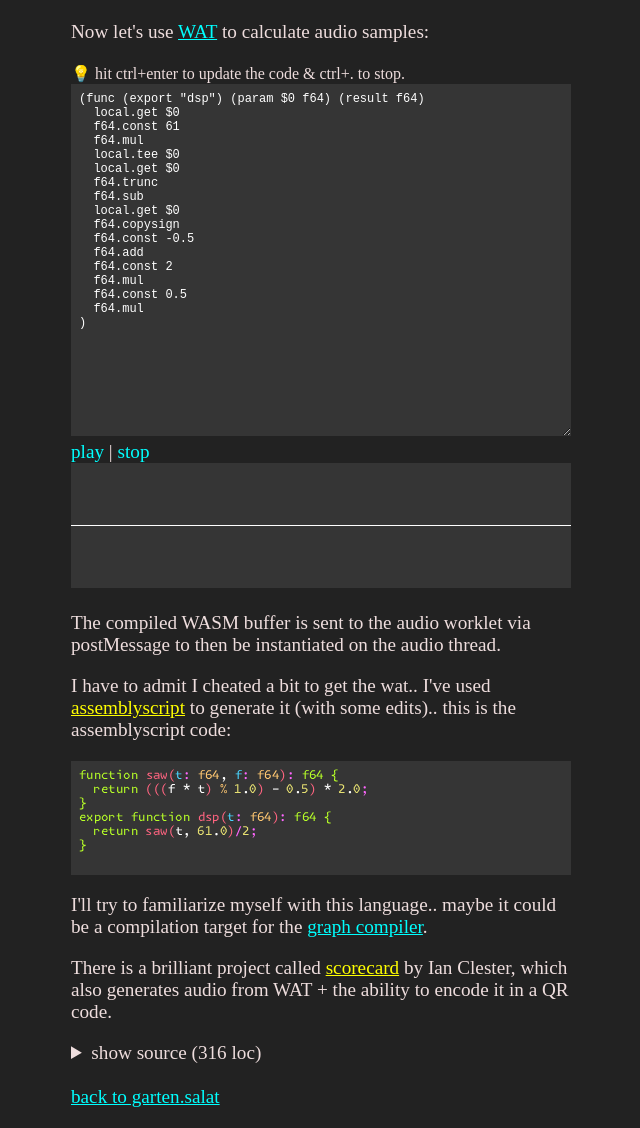
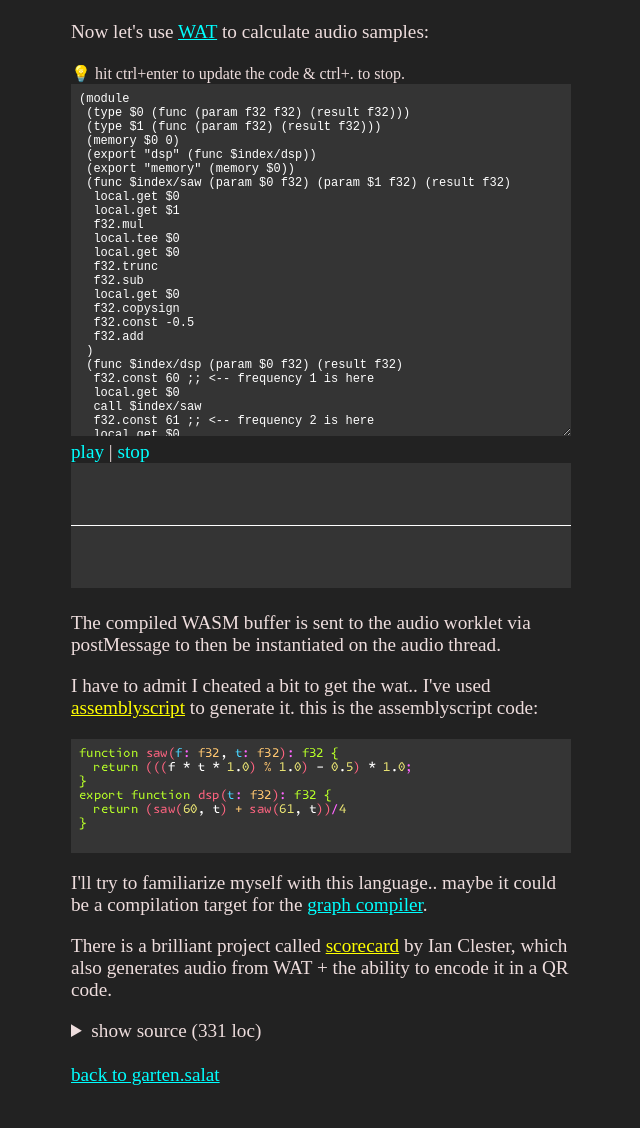
Before and after one commit to felixroos/gartensalat, a plain HTML site: page wasm/wasm-worklet.html in a window 1280 px wide. Shown: the part 81-1209 px from the top of the page, without its empty margins (319-959 px from the left). After the commit the page ends 1187 px from the top, so only its background shows below. Drawn offline with Linux system fonts and the light colour scheme.

Commit message:
edit example

```diff
--- a/wasm/wasm-worklet.html
+++ b/wasm/wasm-worklet.html
@@ -72,14 +72,14 @@
         style="color: yellow"
         >assemblyscript</a
       >
-      to generate it (with some edits).. this is the assemblyscript code:
+      to generate it. this is the assemblyscript code:
     </p>
     <pre>
-function saw(t: f64, f: f64): f64 {
-  return (((f * t) % 1.0) - 0.5) * 2.0;
+function saw(f: f32, t: f32): f32 {
+  return (((f * t * 1.0) % 1.0) - 0.5) * 1.0;
 }
-export function dsp(t: f64): f64 {
-  return saw(t, 61.0)/2;
+export function dsp(t: f32): f32 {
+  return (saw(60, t) + saw(61, t))/4
 }
     </pre>
     <p>
@@ -167,23 +167,38 @@ export function dsp(t: f64): f64 {
         urlCode = from_base64(urlCode);
         console.log("loaded code from url!");
       }
-      const initialCode = `(func (export "dsp") (param $0 f64) (result f64)
+      const initialCode = `(module
+ (type $0 (func (param f32 f32) (result f32)))
+ (type $1 (func (param f32) (result f32)))
+ (memory $0 0)
+ (export "dsp" (func $index/dsp))
+ (export "memory" (memory $0))
+ (func $index/saw (param $0 f32) (param $1 f32) (result f32)
   local.get $0
-  f64.const 61
-  f64.mul
+  local.get $1
+  f32.mul
   local.tee $0
   local.get $0
-  f64.trunc
-  f64.sub
+  f32.trunc
+  f32.sub
   local.get $0
-  f64.copysign
-  f64.const -0.5
-  f64.add
-  f64.const 2
-  f64.mul
-  f64.const 0.5
-  f64.mul
-)`;
+  f32.copysign
+  f32.const -0.5
+  f32.add
+ )
+ (func $index/dsp (param $0 f32) (result f32)
+  f32.const 60 ;; <-- frequency 1 is here
+  local.get $0
+  call $index/saw
+  f32.const 61 ;; <-- frequency 2 is here
+  local.get $0
+  call $index/saw
+  f32.add
+  f32.const 0.25
+  f32.mul
+ )
+)
+`;
 
       input.value = urlCode || initialCode;
       window.addEventListener("hashchange", function () {
```
Also changed, not shown: index.html (+2 -2 lines).
